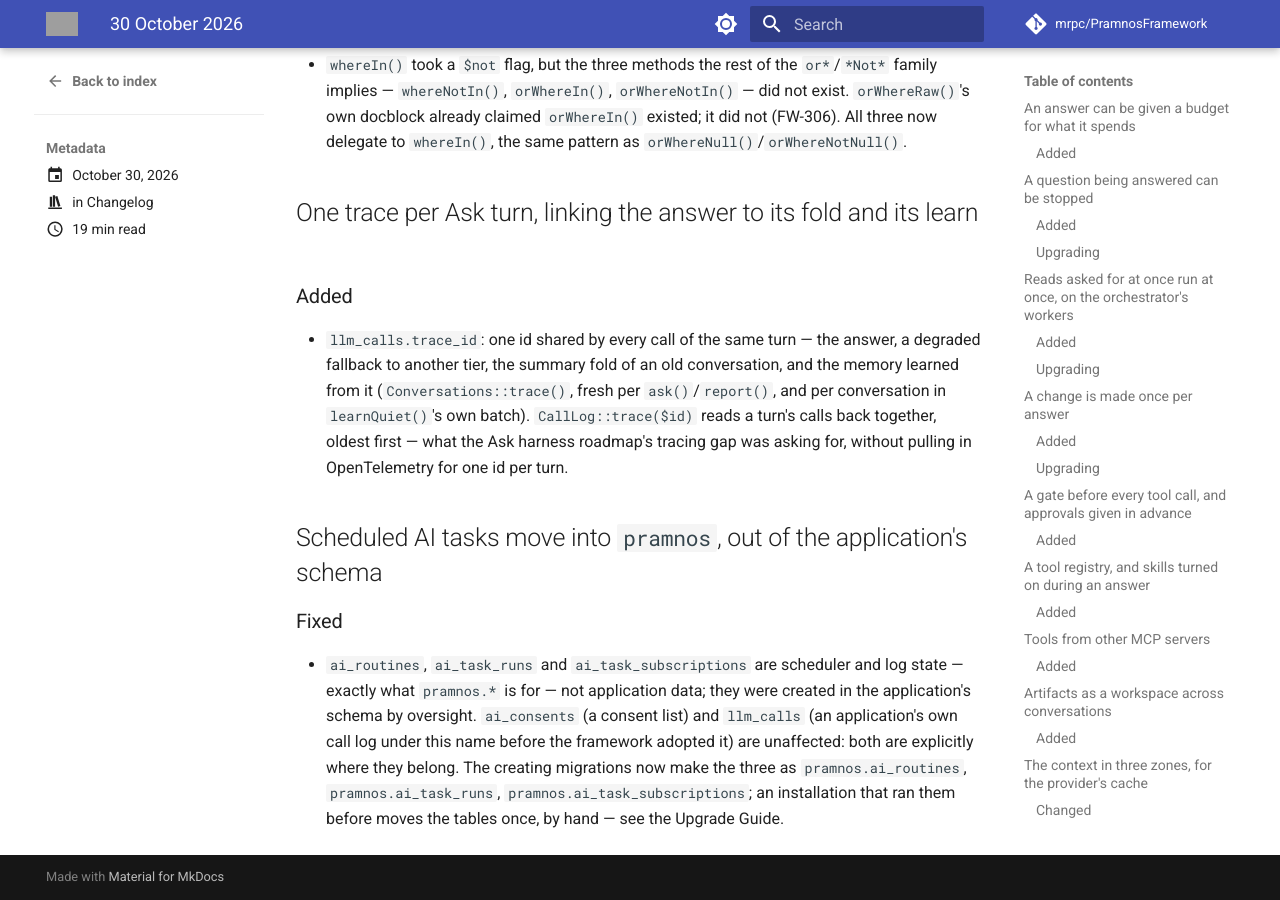
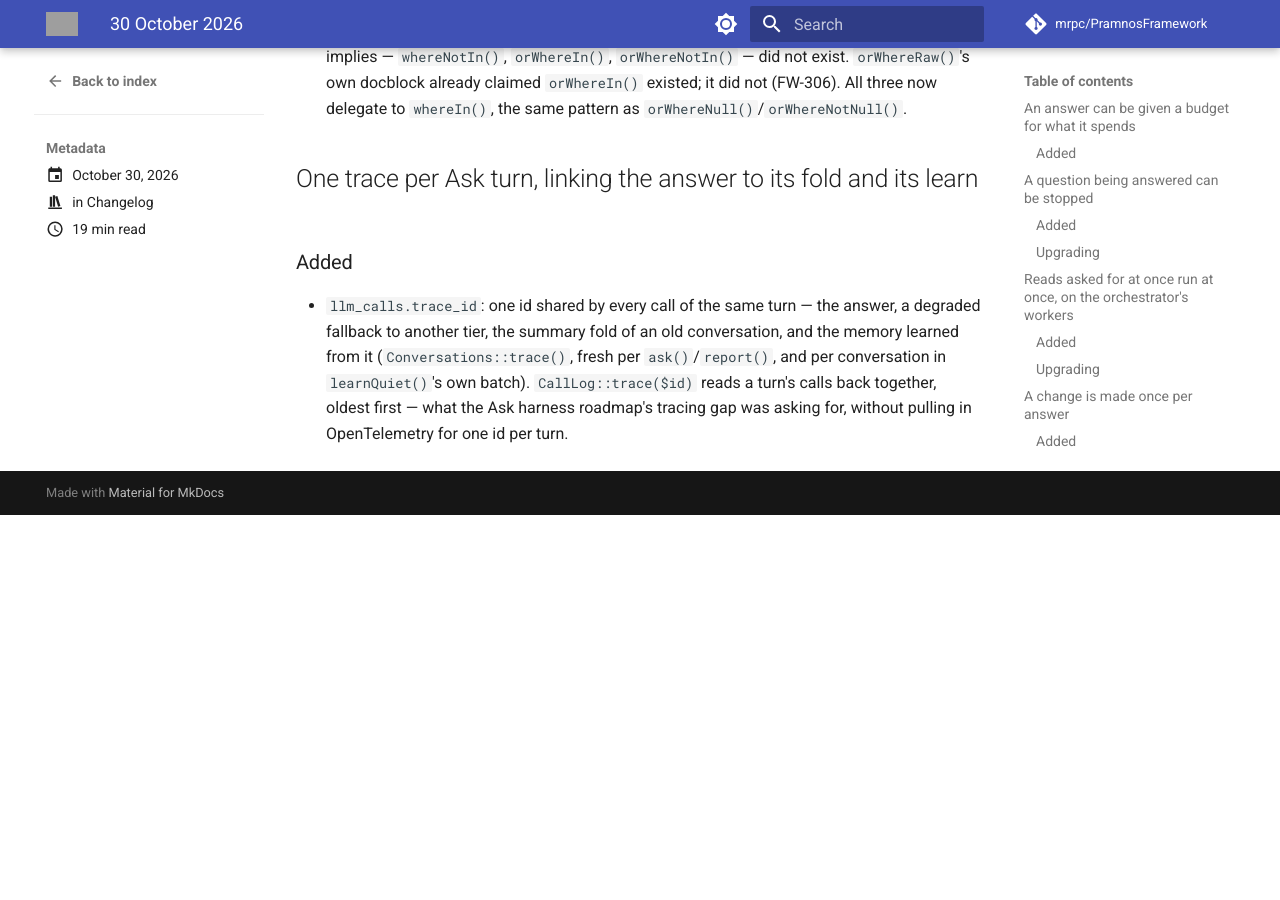
Before and after one commit to mrpc/PramnosFramework, an MkDocs documentation site: the page built from docs/version-history/posts/2026-10-30.md, in a window 1280 px wide and 900 px high, scrolled down 16489 px. Built offline with MkDocs 1.6.1 and Material for MkDocs 9.7.7, drawn with Linux system fonts in a browser that asks for light colours; comment, search, counter and statistics services are not loaded; after the commit the page ends 17004 px from its top, so only the background shows below that; some of the changed text lies outside the part shown; grey boxes are pictures that could not be loaded.

Commit message:
docs: the scheduled AI tasks entry moves to its own day's post
6857d99d5 landed on 2026-10-31 and was filed under 2026-10-30's post by mistake.

```diff
--- a/docs/version-history/posts/2026-10-30.md
+++ b/docs/version-history/posts/2026-10-30.md
@@ -41,7 +41,6 @@
 - A help page per option of the address
 - The language-model guide in seven pages
 - The authentication, email, console, theme and testing guides in pages; the side menu opens every section
-- Scheduled AI tasks move into `pramnos`, out of the application's schema
 
 <!-- more -->
 
@@ -593,15 +592,3 @@
   `learnQuiet()`'s own batch). `CallLog::trace($id)` reads a turn's calls back together, oldest
   first — what the Ask harness roadmap's tracing gap was asking for, without pulling in
   OpenTelemetry for one id per turn.
-
-## Scheduled AI tasks move into `pramnos`, out of the application's schema
-
-### Fixed
-
-- `ai_routines`, `ai_task_runs` and `ai_task_subscriptions` are scheduler and log state — exactly
-  what `pramnos.*` is for — not application data; they were created in the application's schema
-  by oversight. `ai_consents` (a consent list) and `llm_calls` (an application's own call log
-  under this name before the framework adopted it) are unaffected: both are explicitly where
-  they belong. The creating migrations now make the three as `pramnos.ai_routines`,
-  `pramnos.ai_task_runs`, `pramnos.ai_task_subscriptions`; an installation that ran them before
-  moves the tables once, by hand — see the Upgrade Guide.
```
Also changed, not shown: other parts of docs/version-history/posts/2026-10-30.md (+1 -1 lines), docs/version-history/posts/2026-10-31.md (added, +24 -0 lines).
